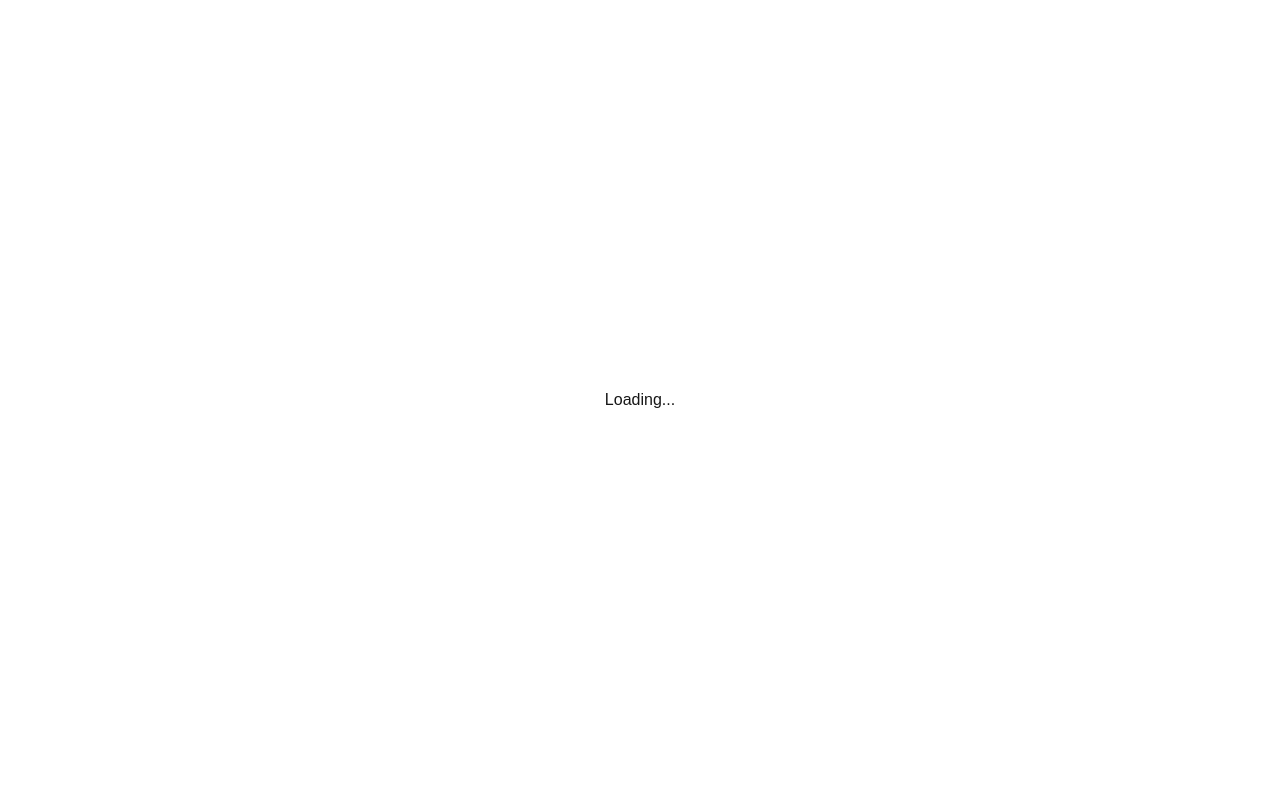
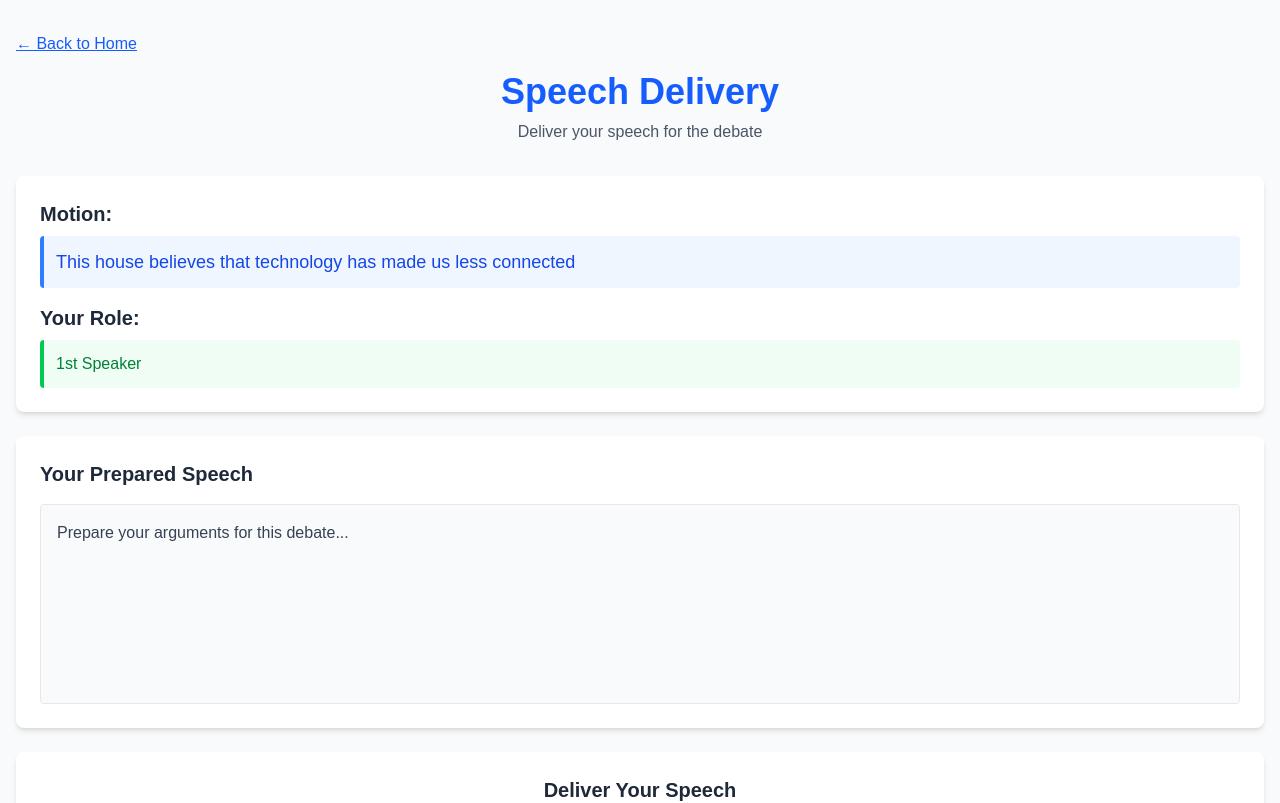
Before and after one commit to CoderAyaan-ui/DebateWithMe, a Next.js app: page /speech-delivery in a window 1280 px wide. Before the commit this address had no page. Shown: the top 803 px of the page. Built offline with nearby package versions, Linux system fonts and the light colour scheme.

Commit message:
Fix debate page redirects - remove authentication checks and add fallbacks

```diff
--- a/app/quickfire-clash/page.tsx
+++ b/app/quickfire-clash/page.tsx
@@ -39,13 +39,7 @@ export default function QuickfireClash() {
     setSelectedMotion(randomMotion);
   }, []);
 
-  useEffect(() => {
-    // Check if user is logged in
-    const isLoggedIn = localStorage.getItem('isLoggedIn') === 'true';
-    if (!isLoggedIn) {
-      router.push('/');
-    }
-  }, [router]);
+  // No authentication check - allow direct access
 
   useEffect(() => {
     let interval: NodeJS.Timeout;
--- a/app/speech-delivery/page.tsx
+++ b/app/speech-delivery/page.tsx
@@ -30,8 +30,18 @@ function SpeechDeliveryContent() {
     const speechText = searchParams?.get('speechText') || '';
     const debateType = (searchParams?.get('debateType') as 'world-schools' | 'british-parliamentary') || 'world-schools';
 
+    // For multiplayer, generate default values if parameters missing
     if (!motion || !role || !speechText) {
-      router.push('/');
+      const defaultMotion = "This house believes that technology has made us less connected";
+      const defaultRole = "1st Speaker";
+      const defaultSpeechText = "Prepare your arguments for this debate...";
+
+      setSpeechData({
+        motion: motion || defaultMotion,
+        role: role || defaultRole,
+        speechText: speechText || defaultSpeechText,
+        debateType
+      });
       return;
     }
 
```
